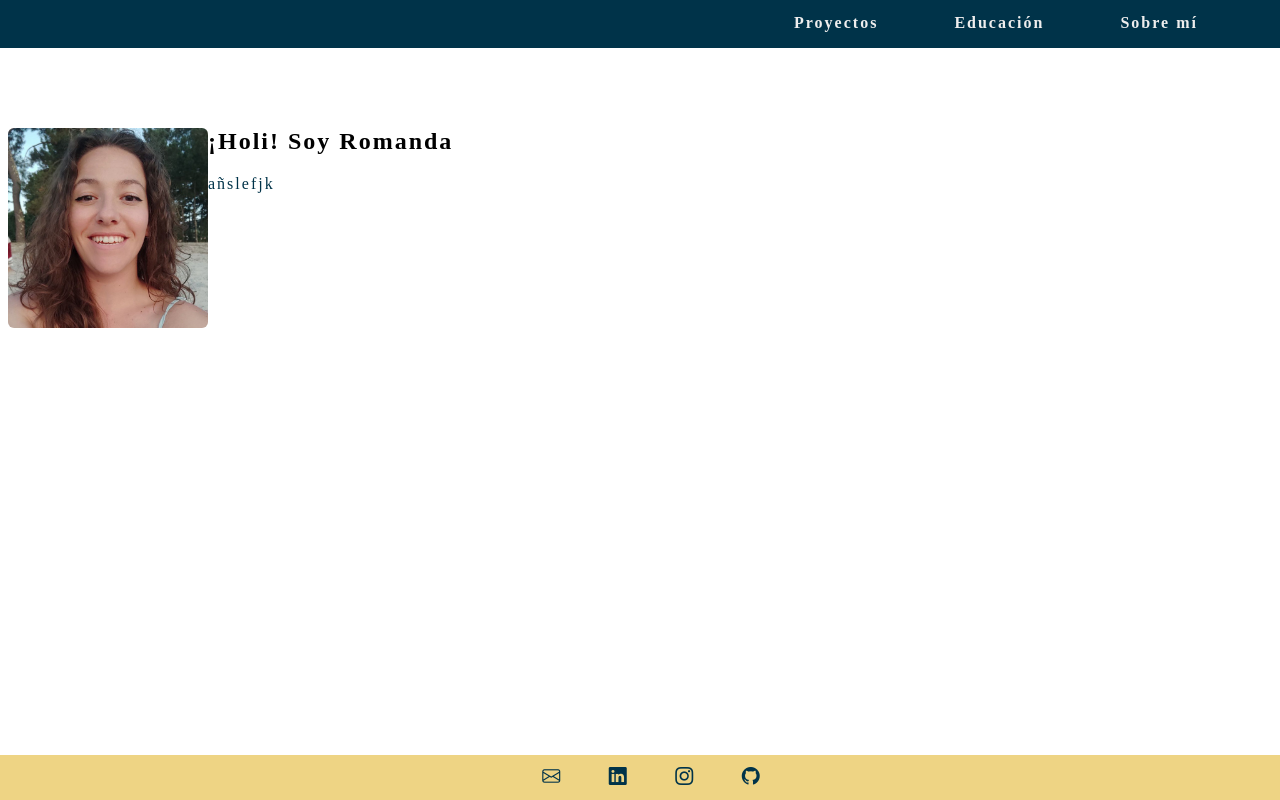
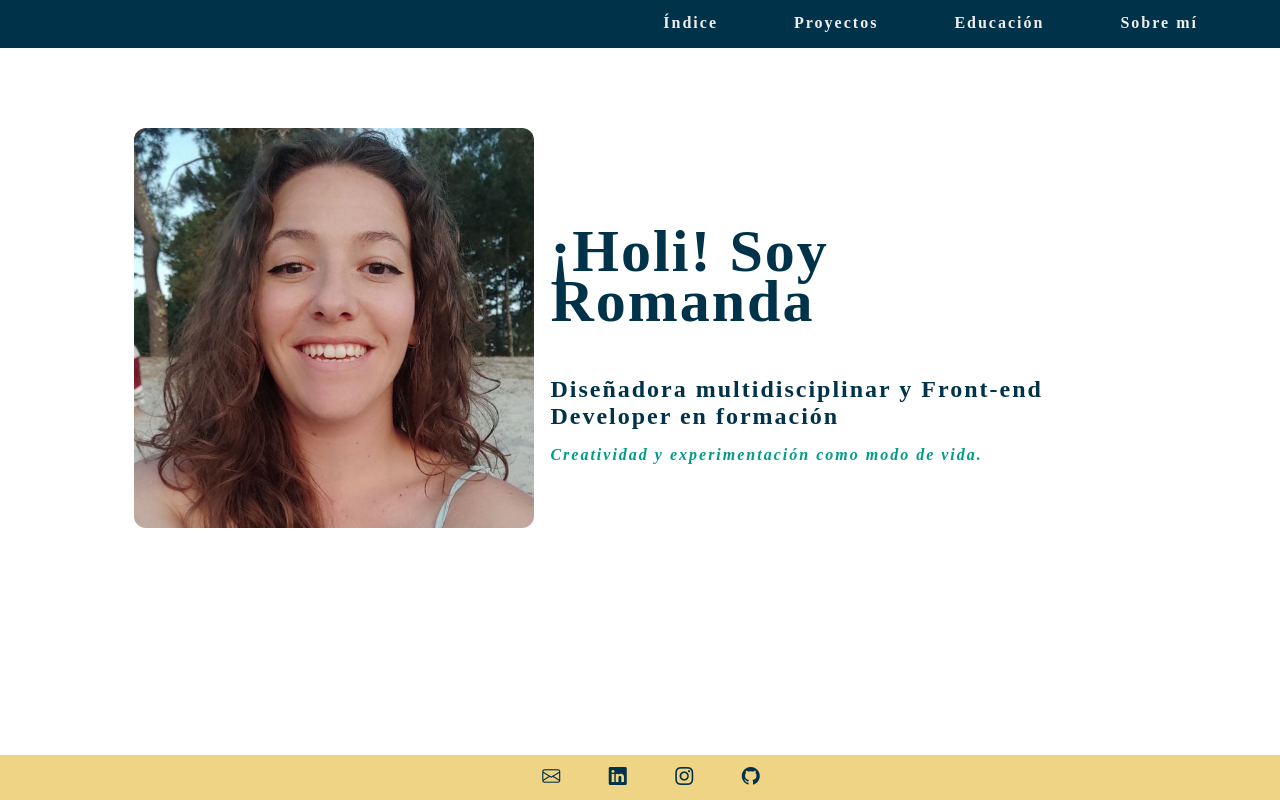
Before and after one commit to imromanda/personal_site, a PHP site: page / in a window 1280 px wide. Run offline with PHP 8.4, Linux system fonts and the light colour scheme.

Commit message:
Add new literals and change styles

```diff
--- a/index.html
+++ b/index.html
@@ -15,15 +15,19 @@
 	<nav>
 		<ul>
 			<li>
-				<a href="#projects"">Proyectos</a>
+				<a href="index.html">Índice</a>
 			</li>
 
 			<li>
-				<a href=" #education">Educación</a>
+				<a href="projects.html"">Proyectos</a>
 			</li>
 
 			<li>
-				<a href="#about">Sobre mí</a>
+				<a href=" education.html">Educación</a>
+			</li>
+
+			<li>
+				<a href="about.html">Sobre mí</a>
 			</li>
 		</ul>
 	</nav>
@@ -34,16 +38,19 @@
 				alt="Persona con el cabello rizado y suelto, sonriendo al aire libre, con árboles y arena en el fondo, bajo luz natural." />
 		</div>
 
-		<div style="padding-left: 1rem; clear:right">
-			<h1 style="padding-left: 5rem;">¡Holi!<span> Soy Romanda</span>
+		<div style="padding-left: 1rem; clear:right; max-width: 500px;">
+			<h1>¡Holi!<span> Soy Romanda</span>
 			</h1>
-			<p>añslefjk</p>
+			<h6 style=" margin-top: 20px; margin-bottom: 0;">Diseñadora multidisciplinar y Front-end Developer en
+				formación
+			</h6>
+			<p style=" margin-top: 16px;"><em>Creatividad y experimentación como modo de vida.</em></p>
 		</div>
 	</section>
 
 	<footer>
-		<a href="mailto:imromanda@gmail.com" target="_self"><i class="bi bi-envelope"></i></a>
-		<!-- No funciona el mailto, no sé por qué-->
+		<a href="mailto:imromanda@gmail.com"><i class="bi bi-envelope"></i></a>
+		<!-- No funciona el mailto-->
 		<a href="https://www.linkedin.com/in/ana-romero-romanda/" target="_blank"><i class="bi bi-linkedin"></i></a>
 		<a href="https://www.instagram.com/romandaarte/" target="_blank"><i class="bi bi-instagram"></i></a>
 		<a href="https://github.com/imromanda" target="_blank"><i class="bi bi-github"></i></a>
--- a/romandasstylesheet.css
+++ b/romandasstylesheet.css
@@ -8,6 +8,7 @@
     --true-white: #EEEEEE;
     --night-black: #313131;
     font-family: rawengulksans;
+    color: var(--prussian-blue);
     letter-spacing: 2px;
 }
 
@@ -68,28 +69,52 @@ body {
 
 }
 
+h1 {
+
+    font-size: 60px;
+    font-weight: 900;
+    line-height: 50px;
+}
+
 h2,
 h3 {
     background-color: var(--prussian-blue);
     color: var(--true-white);
-    font-size: xx-large;
+    font-size: 100px;
 }
 
+h6 {
+    font-size: x-large;
+    margin-inline-start: 0%;
+    margin-inline-end: 0%;
+}
+
+
 .intro {
+    overflow: auto;
     position: relative;
     align-items: center;
+    display: inline-flex;
+    flex-direction: row;
+    flex-wrap: nowrap;
+    align-content: center;
+    justify-content: flex-start;
+    align-items: center;
+    padding-left: 10%
 }
 
 p {
-    color: var(--prussian-blue);
+    color: var(--paolo-veronese-green);
     font-size: medium;
-    font-weight: 400;
+    font-weight: 650;
+    margin-inline-start: 0%;
+    margin-inline-end: 0%;
 }
 
 
 .profile-pic {
     float: left;
-    width: 200px;
+    width: 400px;
     height: auto;
     border-radius: 3%;
 }
@@ -111,7 +136,6 @@ p {
 footer {
     position: fixed;
     bottom: 0;
-    color: var(--true-white);
     left: 0;
     width: 100%;
     background-color: var(--buff);
```
